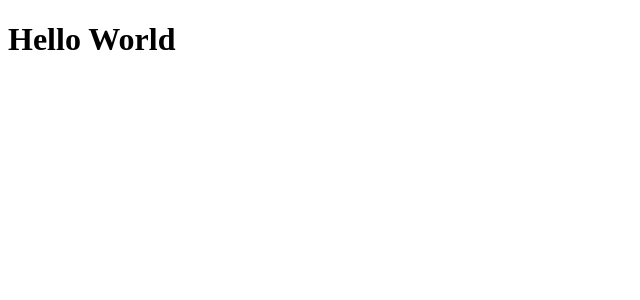
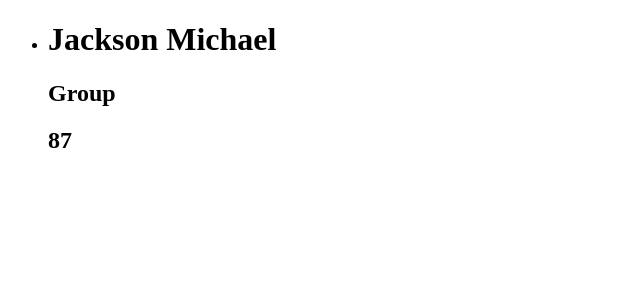
Before and after one commit to DLJ-music/music-brains, a React app: page / in a window 1280 px wide. Shown: the top 300 px of the page, without its empty margins (0-640 px from the left). Built offline with nearby package versions, Linux system fonts and the light colour scheme.

Commit message:
list of artists displaying

```diff
--- a/src/components/App/App.jsx
+++ b/src/components/App/App.jsx
@@ -1,5 +1,7 @@
 import React from 'react';
+import ArtistList from '../artists/ArtistList'
 
 export default function App() {
-  return <h1>Hello World</h1>;
+  const artists = [{ id: 'stjkstkjlljst', name: 'Jackson Michael', type: 'Group', score: 87}]
+  return <ArtistList artists={artists}/>;
 }
--- a/src/components/artists/ArtistList.jsx
+++ b/src/components/artists/ArtistList.jsx
@@ -1,5 +1,5 @@
 import React from 'react'
-import Artist from './Artist.js'
+import Artist from './Artist.jsx'
 import PropTypes from 'prop-types'
 
 const ArtistList = ({ artists }) => {
```
